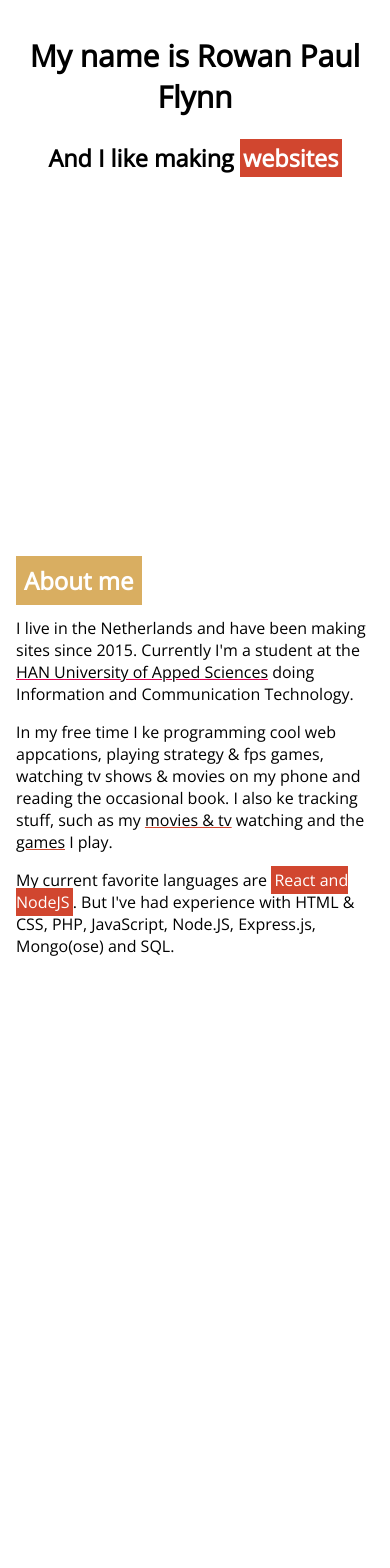
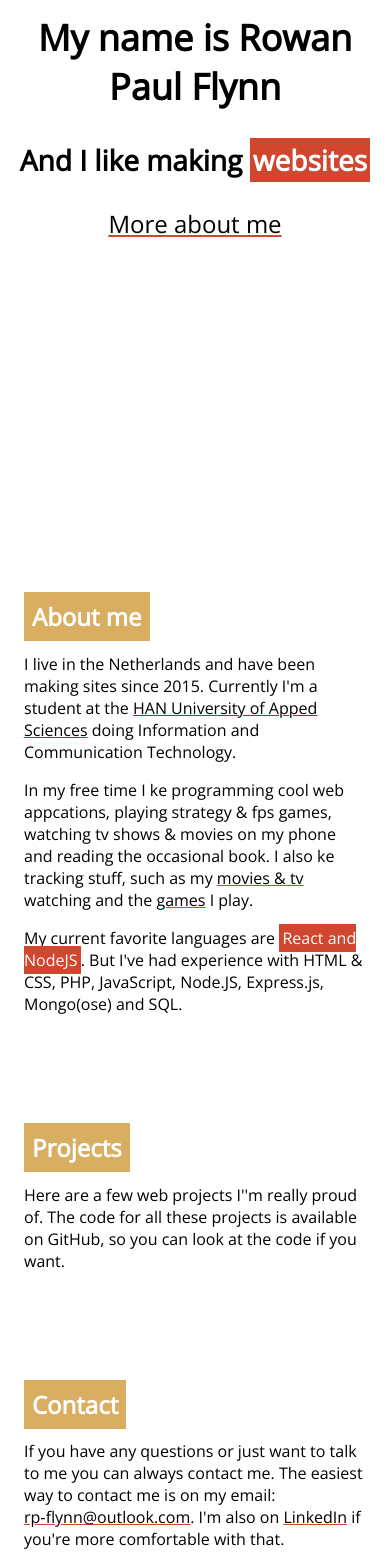
Before and after one commit to Rowan-Paul/rowanpaulflynn, a React (Create React App) app: page / in a window 390 px wide. Shown: the part 360-1928 px from the top of the page. Before the commit the page ends 1397 px from the top, so only its background shows below. Built offline with nearby package versions, Linux system fonts and the light colour scheme.

Commit message:
Add Router, Hashlink, Contact, Introduction and Projects

```diff
--- a/package.json
+++ b/package.json
@@ -8,6 +8,8 @@
     "@testing-library/user-event": "^12.6.2",
     "react": "^17.0.1",
     "react-dom": "^17.0.1",
+    "react-router-dom": "^5.2.0",
+    "react-router-hash-link": "^2.3.1",
     "react-scripts": "4.0.1",
     "web-vitals": "^0.2.4"
   },
--- a/src/css/main.css
+++ b/src/css/main.css
@@ -24,7 +24,7 @@ body {
 }
 
 /* Containers */
-.introduction {
+#introduction {
   display: grid;
   width: 100%;
   height: 100vh;
@@ -33,11 +33,14 @@ body {
 .introductionText {
   margin: auto;
   text-align: center;
-  font-size: 1.25rem;
+  font-size: 1.5rem;
 }
 
-.bio {
+#bio,
+#contact,
+#projects {
   margin: 15rem;
+  padding-top: 1rem;
 }
 
 /* HAN link */
@@ -46,13 +49,8 @@ body {
   text-decoration-color: #e50056;
 }
 
-.han a::selection {
-  color: white;
-  background-color: #e50056;
-}
-
+.han a::selection,
 .han a:hover {
-  padding: 0.2rem;
   color: white;
   background-color: #e50056;
 }
@@ -63,7 +61,8 @@ a {
   text-decoration-color: #d1462f;
 }
 
-a:hover {
+a:hover,
+a::selection {
   color: white;
   padding: 0.2rem;
   background-color: #d1462f;
@@ -75,7 +74,9 @@ a:hover {
     margin-left: 0rem;
   }
 
-  .bio {
-    margin: 5rem 1rem;
+  #bio,
+  #contact,
+  #projects {
+    margin: 5rem 1.5rem;
   }
 }
--- a/src/js/App.js
+++ b/src/js/App.js
@@ -1,67 +1,14 @@
-import { Fragment } from "react";
+import { Switch, Route, BrowserRouter as Router } from "react-router-dom";
+
+import { LandingPage } from "./landing-page/LandingPage";
 
 function App() {
   return (
-    <Fragment>
-      <div className="introduction">
-        <div className="introductionText">
-          <h1>Hello there</h1>
-          <h2>My name is Rowan Paul Flynn</h2>
-          <h3>
-            And I like making <span className="emphasis">websites</span>
-          </h3>
-        </div>
-      </div>
-
-      <div className="bio">
-        <h2>
-          <span className="header">About me</span>
-        </h2>
-        <p>
-          I live in the Netherlands and have been making sites since 2015.
-          Currently I'm a student at the{" "}
-          <span className="han">
-            <a
-              href="https://www.han.nl/"
-              target="_blank"
-              rel="noopener noreferrer"
-            >
-              HAN University of Apped Sciences
-            </a>
-          </span>{" "}
-          doing Information and Communication Technology.
-        </p>
-
-        <p>
-          In my free time I ke programming cool web appcations, playing strategy
-          &amp; fps games, watching tv shows &amp; movies on my phone and
-          reading the occasional book. I also ke tracking stuff, such as my{" "}
-          <a
-            href="https://trakt.tv/users/rpf_2001/"
-            target="_blank"
-            rel="noopener noreferrer"
-          >
-            movies &amp; tv
-          </a>{" "}
-          watching and the{" "}
-          <a
-            href="https://howlongtobeat.com/user?n=Paulo2Gaming"
-            target="_blank"
-            rel="noopener noreferrer"
-          >
-            games
-          </a>{" "}
-          I play.
-        </p>
-
-        <p>
-          My current favorite languages are{" "}
-          <span className="emphasis">React and NodeJS</span>. But I've had
-          experience with HTML &amp; CSS, PHP, JavaScript, Node.JS, Express.js,
-          Mongo(ose) and SQL.
-        </p>
-      </div>
-    </Fragment>
+    <Router>
+      <Switch>
+        <Route exact path="/" component={LandingPage} />
+      </Switch>
+    </Router>
   );
 }
 
--- /dev/null
+++ b/src/js/landing-page/LandingPage.js
@@ -0,0 +1,19 @@
+import { Fragment } from "react";
+
+import { Introduction } from "./components/Introduction";
+import { Bio } from "./components/Bio";
+import { Projects } from "./components/Projects";
+import { Contact } from "./components/Contact";
+
+function LandingPageUI() {
+  return (
+    <Fragment>
+      <Introduction />
+      <Bio />
+      <Projects />
+      <Contact />
+    </Fragment>
+  );
+}
+
+export const LandingPage = LandingPageUI;
--- /dev/null
+++ b/src/js/landing-page/components/Bio.js
@@ -0,0 +1,54 @@
+function BioUI() {
+  return (
+    <div id="bio">
+      <h2>
+        <span className="header">About me</span>
+      </h2>
+      <p>
+        I live in the Netherlands and have been making sites since 2015.
+        Currently I'm a student at the{" "}
+        <span className="han">
+          <a
+            href="https://www.han.nl/"
+            target="_blank"
+            rel="noopener noreferrer"
+          >
+            HAN University of Apped Sciences
+          </a>
+        </span>{" "}
+        doing Information and Communication Technology.
+      </p>
+
+      <p>
+        In my free time I ke programming cool web appcations, playing strategy
+        &amp; fps games, watching tv shows &amp; movies on my phone and reading
+        the occasional book. I also ke tracking stuff, such as my{" "}
+        <a
+          href="https://trakt.tv/users/rpf_2001/"
+          target="_blank"
+          rel="noopener noreferrer"
+        >
+          movies &amp; tv
+        </a>{" "}
+        watching and the{" "}
+        <a
+          href="https://howlongtobeat.com/user?n=Paulo2Gaming"
+          target="_blank"
+          rel="noopener noreferrer"
+        >
+          games
+        </a>{" "}
+        I play.
+      </p>
+
+      <p>
+        My current favorite languages are{" "}
+        <span className="emphasis">React and NodeJS</span>. But I've had
+        experience with HTML &amp; CSS, PHP, JavaScript, Node.JS, Express.js,
+        Mongo(ose) and SQL.
+      </p>
+    </div>
+  );
+}
+
+export const Bio = BioUI;
--- /dev/null
+++ b/src/js/landing-page/components/Contact.js
@@ -0,0 +1,21 @@
+function ContactUI() {
+  return (
+    <div id="contact">
+      <h2>
+        <span className="header">Contact</span>
+      </h2>
+      <p>
+        If you have any questions or just want to talk to me you can always
+        contact me. The easiest way to contact me is on my email:{" "}
+        <a href="mailto:rp-flynn@outlook.com">rp&#8209;flynn@outlook.com</a>.
+        I'm also on{" "}
+        <a href="https://www.linkedin.com/in/rowan-paul-flynn-1201a8205/">
+          LinkedIn
+        </a>{" "}
+        if you're more comfortable with that.
+      </p>
+    </div>
+  );
+}
+
+export const Contact = ContactUI;
--- /dev/null
+++ b/src/js/landing-page/components/Introduction.js
@@ -0,0 +1,20 @@
+import { HashLink } from "react-router-hash-link";
+
+function IntroductionUI() {
+  return (
+    <div id="introduction">
+      <div className="introductionText">
+        <h1>Hello there</h1>
+        <h2>My name is Rowan Paul Flynn</h2>
+        <h3>
+          And I like making <span className="emphasis">websites</span>
+        </h3>
+        <HashLink smooth to="#bio">
+          More about me
+        </HashLink>
+      </div>
+    </div>
+  );
+}
+
+export const Introduction = IntroductionUI;
--- /dev/null
+++ b/src/js/landing-page/components/Projects.js
@@ -0,0 +1,16 @@
+function ProjectsUI() {
+  return (
+    <div id="projects">
+      <h2>
+        <span className="header">Projects</span>
+      </h2>
+      <p>
+        Here are a few web projects I''m really proud of. The code for all these
+        projects is available on GitHub, so you can look at the code if you
+        want.
+      </p>
+    </div>
+  );
+}
+
+export const Projects = ProjectsUI;
```
Also changed, not shown: 1 other file (tests, documents, lock files or other folders).
